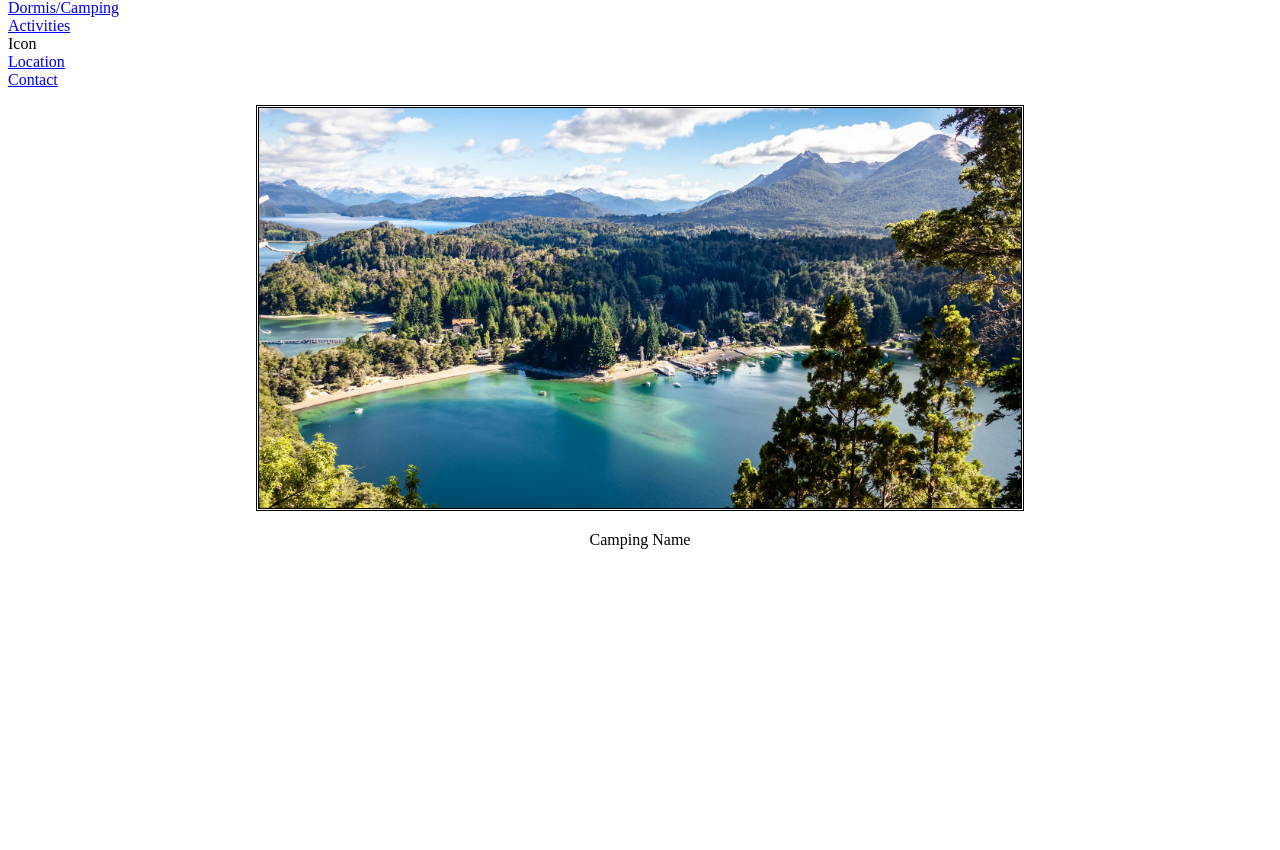
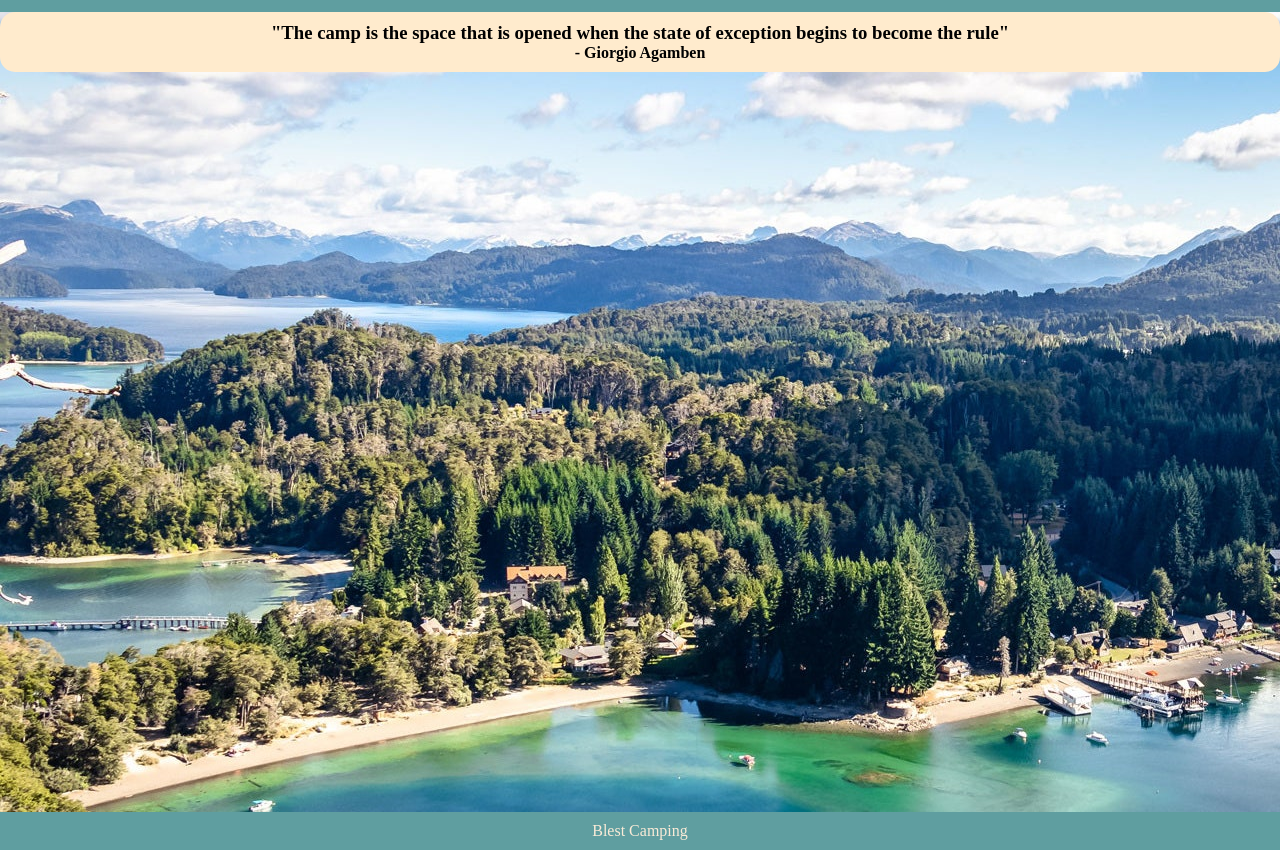
Before and after one commit to Andreskub/blest-camping, a plain HTML site: page index.html in a window 1280 px wide. Shown: the part 60-910 px from the top of the page. Before the commit the page ends 800 px from the top, so only its background shows below. Drawn offline with Linux system fonts and the light colour scheme.

Commit message:
Update css

```diff
--- a/index.html
+++ b/index.html
@@ -5,7 +5,7 @@
         <meta charset="UTF-8">
         <meta http-equiv="X-UA-Compatible" content="IE=edge">
         <meta name="viewport" content="width=device-width, initial-scale=1.0">
-        <title>Home | WebPage</title>
+        <title>Home | Blest Camping</title>
 
         <!-- Linked CSS -->
         <link rel="stylesheet" href="style/style.css">
@@ -13,14 +13,15 @@
 
     <body>
         <!-- Start Header -->
-        <header>
-            <h3>Menu | Home</h3>
+        <header class="block__header">
             <!-- Start Nav -->
-            <nav>
+            <nav >
                 <ul>
                     <li><a href="./views/accomodations.html">Dormis/Camping</a></li>
                     <li><a href="./views/activities.html">Activities</a></li>
-                    <li><a>Icon</a></li>
+                </ul>
+                <h1>Blest Camping</h1>
+                <ul>
                     <li><a href="./views/location.html">Location</a></li>
                     <li><a href="./views/contact.html">Contact</a></li>
                 </ul>
@@ -29,13 +30,20 @@
         </header>
         <!-- End Header-->
 
-        <section style="text-align: center;">
-            <img src="./assets/img/menu-background.jpg" alt="Error" height="400px" style="border-style: double;"/>
-        </section>
+        <main id="inicio">
+            <div class="homeText">
+                <h3>"The camp is the space that is opened when the state of exception begins to become the rule"</h3>
+                <h4>- Giorgio Agamben</h4>
+            </div>
+        </main>
+
+        <!-- <section style="text-align: center;">
+            <img src="./assets/img/menu-background.jpg" alt="Error" height="400px"/>
+        </section> -->
 
         <!-- Start Footer -->
         <footer>
-            <p style="text-align: center;">Camping Name</p>
+            <p style="text-align: center;">Blest Camping</p>
         </footer>
         <!-- End Footer -->
     </body>
--- a/style/style.css
+++ b/style/style.css
@@ -1,4 +1,74 @@
-*{
-    margin: 10;
+* {
+    margin: 0;
     padding: 0;
+    box-sizing: border-box;
 }
+
+.block__header {
+    display: flex;
+    align-items: center;
+    justify-content: center;
+    overflow: hidden;
+    width: 100%;
+    padding: 15px;
+    background-color: cadetblue;
+    position: sticky;
+    top: 0px;
+    text-align: center;
+}
+
+.block__menuitem {
+    display: inline;
+    background-color: azure;
+    padding: 10px 15px;
+    font-weight: bold;
+}
+
+nav {
+    display: flex;
+}
+
+nav ul {
+    display: flex;
+    list-style: none;
+    padding: 0px 10px 0px 10px;
+    align-items: center;
+    justify-content: center;
+}
+
+li {
+    display: inline-block;
+    position: relative;
+    padding: 10px;
+    direction: none;
+    text-decoration: none;
+}
+
+a {
+    text-decoration: none;
+    color: antiquewhite;
+    font-size: larger;
+}
+
+
+#inicio {
+    background-image: url(../assets/img/menu-background.jpg);
+    background-repeat: no-repeat;
+    height: 100vh;
+    align-items: center;
+}
+
+.homeText{
+    border-radius: 15px;
+    background-color: blanchedalmond;
+    padding: 10px;
+    text-align: center;
+    align-items: center;
+
+}
+
+footer {
+    background-color: cadetblue;
+    color: antiquewhite;
+    padding: 10px;
+}
```
Also changed, not shown: views/accomodations.html (+1 -1 lines), views/activities.html (+1 -1 lines), views/contact.html (+1 -1 lines), views/location.html (+1 -1 lines).
